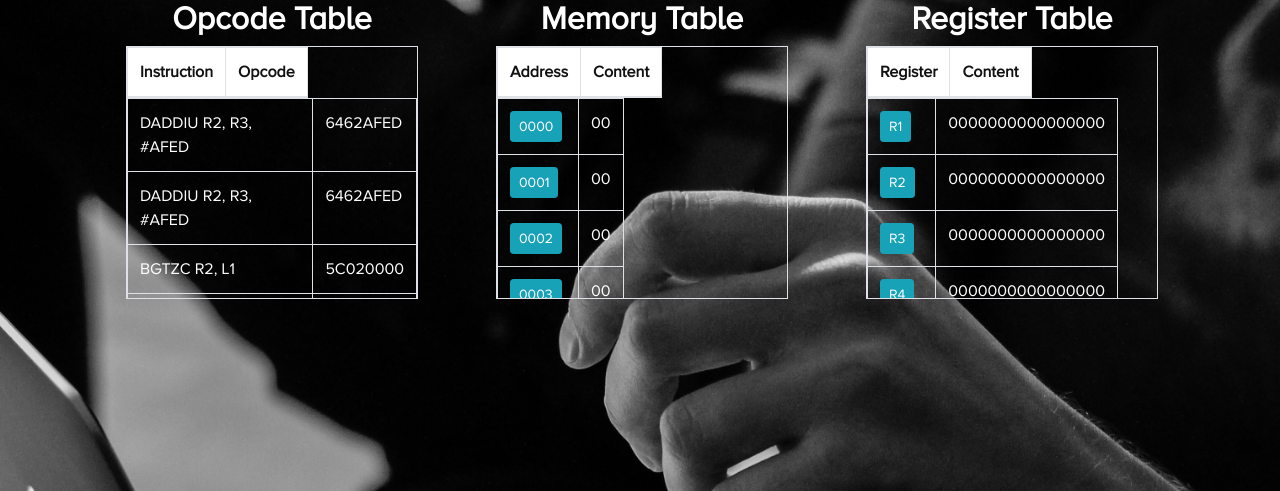
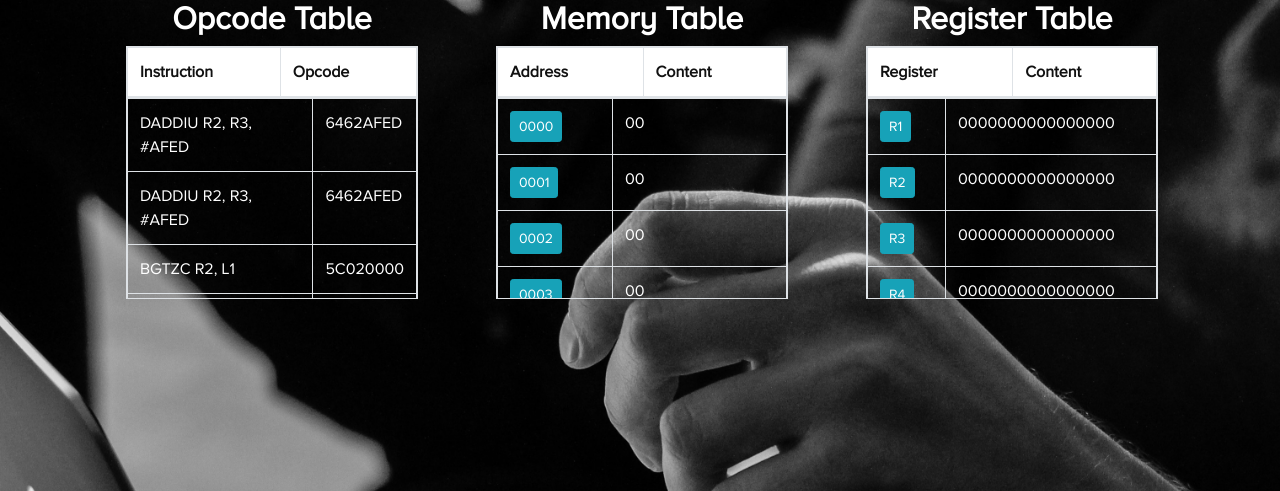
Before and after one commit to homeostaceys/microMIPS, a Django app: page /load/ in a window 1280 px wide. Shown: the part 90-581 px from the top of the page. Run offline with Django 3.2, Linux system fonts and the light colour scheme; data comes from the database, SQL or seed files in the repository; both versions use the stored data as it was after the commit; some libraries are stand-ins or nearby versions.

Commit message:
edit load columns

```diff
--- a/microMIPs/mips/templates/mips/load.html
+++ b/microMIPs/mips/templates/mips/load.html
@@ -114,8 +114,9 @@
             <table class="table table-bordered" width="100%" style="float: left;" >
                 <thead style="display: inline-block;width: 100%;">
                     <tr style="background-color: white; color: #111111; position: relative;">
-                        <th>Instruction</th>
-                        <th>Opcode</th>
+                        <th class="col-1">Instruction</th>
+                        <th class="col-1">Opcode</th>
+
                     </tr>
                 </thead>
                 <tbody style="height: 200px; display: inline-block; width: 100%; overflow: auto; color: white;">
@@ -136,23 +137,23 @@
             <table class="table table-bordered" width="100%" style="width: 100%; display:block;">
                 <thead style="display: inline-block; width: 100%;">
                     <tr style="background-color: white; color: #111111; position: relative;">
-                        <th>Address</th>
-                        <th>Content</th>
+                        <th class="col-1">Address</th>
+                        <th class="col-1">Content</th>
                     </tr>
                 </thead>
                 <tbody style="height: 200px; display: inline-block; width: 100%; overflow: auto; color: white;">
                     {% for mem in mem1list %}
 
                     <tr>
-                        <td><a role="button" onclick="editmem('{{ mem.address}}','{{ mem.memval }}');" class="btn btn-info btn-sm" data-toggle="modal" data-target="#editMModal" >{{ mem.address }}</a></td>
-                        <td >{{ mem.memval }}</td>
+                        <td class="col-1"><a role="button" onclick="editmem('{{ mem.address}}','{{ mem.memval }}');" class="btn btn-info btn-sm" data-toggle="modal" data-target="#editMModal" >{{ mem.address }}</a></td>
+                        <td class="col-3">{{ mem.memval }}</td>
                     </tr>
 
                     {% endfor %}
                     {% for mem in mem2list %}
 
                     <tr>
-                        <td>{{ mem.address }}</td>
+                        <td >{{ mem.address }}</td>
                         <td >{{ mem.memval }}</td>
                     </tr>
 
@@ -172,15 +173,15 @@
             <table class="table table-bordered" width="100%" style="width: 100%; display:block;">
                 <thead style="display: inline-block; width: 100%; ">
                     <tr style="background-color: white; color: #111111; position: relative;">
-                        <th>Register</th>
-                        <th>Content</th>
+                        <th class="col-1">Register</th>
+                        <th class="col-1">Content</th>
                     </tr>
                 </thead>
                 <tbody style="height: 200px; display: inline-block; width: 100%; overflow: auto; color: white;">
                     {% for reg in reglist %}
                     <tr>
-                        <td><a role="button" onclick="editreg('{{ reg.regnum}}','{{ reg.regval }}');" class="btn btn-info btn-sm" data-toggle="modal" data-target="#editRModal" >R{{ reg.regnum }}</a></td>
-                        <td >{{ reg.regval }}</td>
+                        <td class="col-1"><a role="button" onclick="editreg('{{ reg.regnum}}','{{ reg.regval }}');" class="btn btn-info btn-sm" data-toggle="modal" data-target="#editRModal" >R{{ reg.regnum }}</a></td>
+                        <td class="col-3">{{ reg.regval }}</td>
                     </tr>
                     {% endfor %}
 
```
Also changed, not shown: microMIPs/db.sqlite3.
